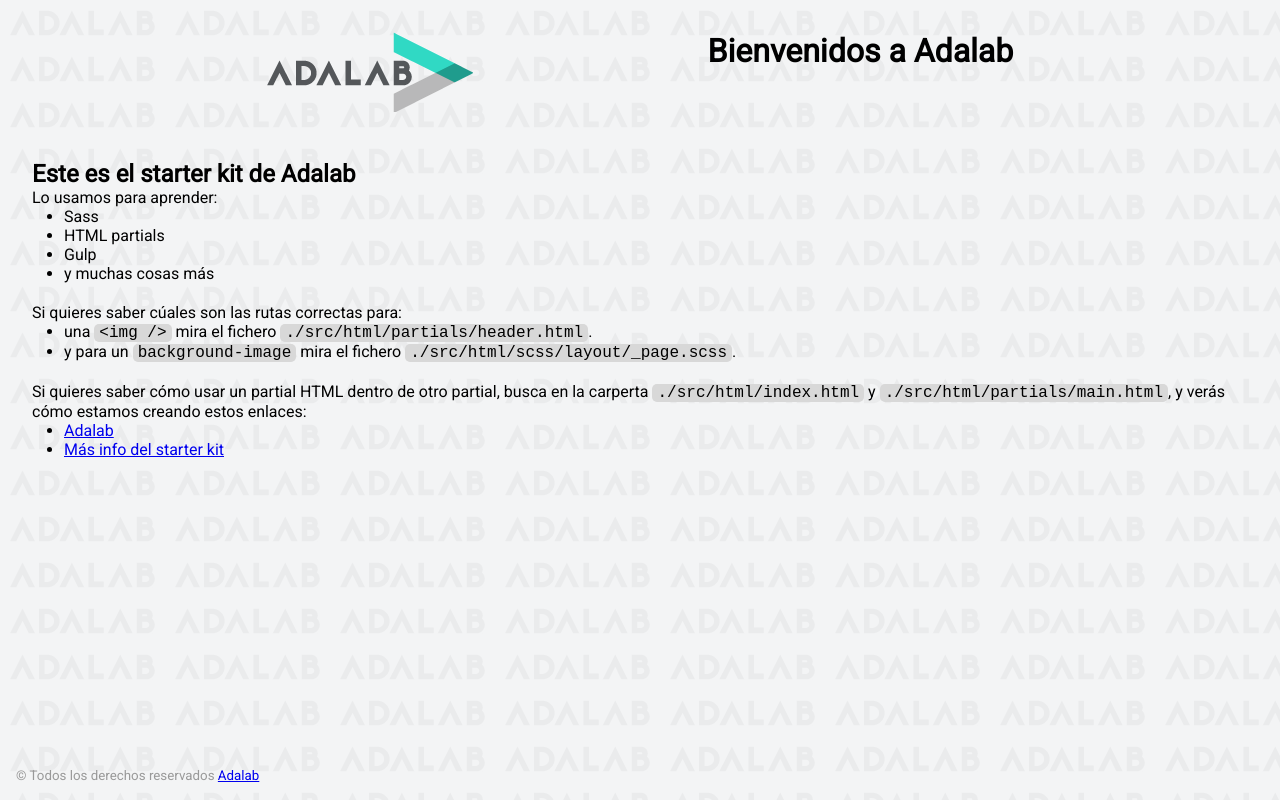
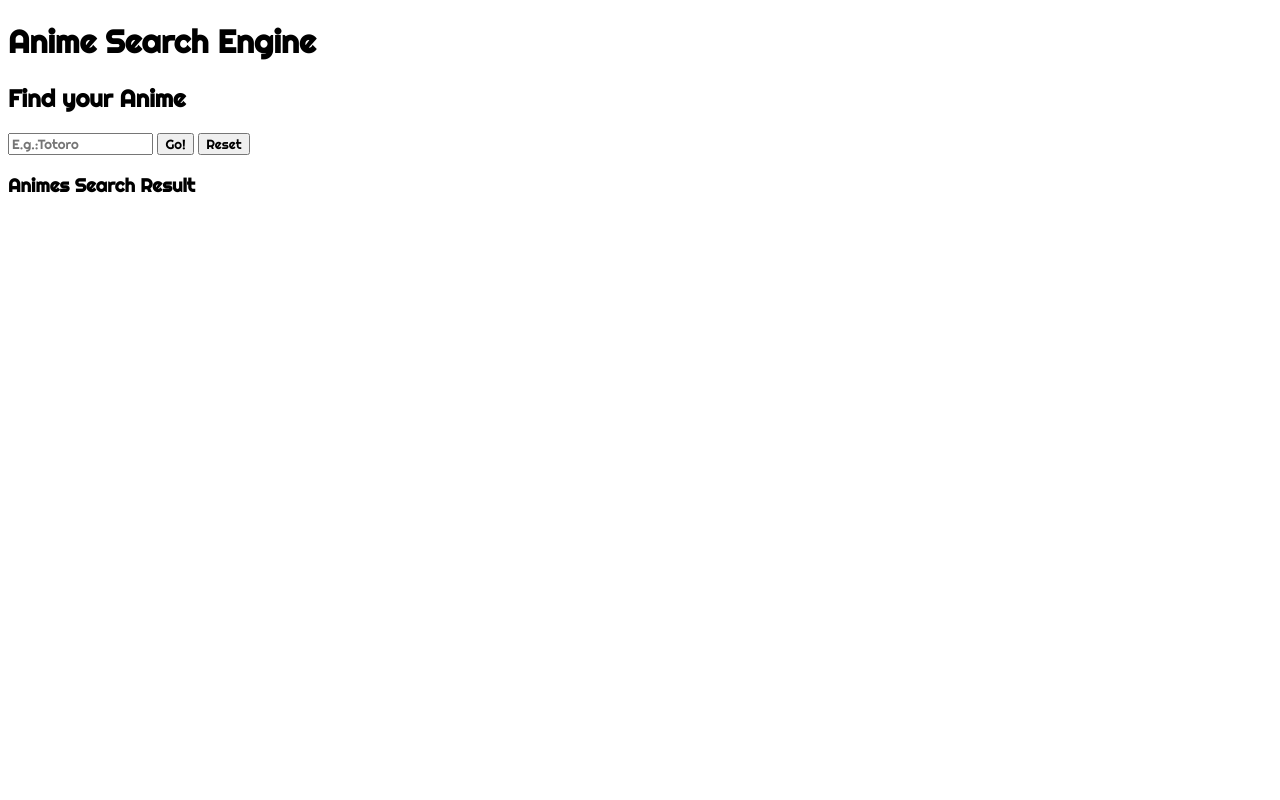
Before and after one commit to IsaGarabana/Pure-JS---Anime-Search-Engine, a website: page docs/index.html in a window 1280 px wide. Drawn offline with Linux system fonts and the light colour scheme.

Commit message:
add new js functions

```diff
--- a/docs/assets/css/main.css
+++ b/docs/assets/css/main.css
@@ -1 +1 @@
-*{box-sizing:border-box;margin:0;padding:0}.code{font-size:16px;background:#d8d8d8;padding:0 5px;border-radius:5px}.link__adalab:hover{background-color:#099d8d;color:#fff}.link__github:hover{background-color:#CCC;color:#000}body{padding:2rem;height:100vh;background-image:url("../images/bg-adalab.png");background-color:#f3f4f5;font-family:"Roboto",sans-serif}.page__header{display:flex;justify-content:space-evenly;margin-bottom:3rem}.page__footer{position:fixed;left:0;bottom:0;width:100vw;padding:1rem;color:#999}.main__list{padding-left:2rem;padding-bottom:20px}
+*{box-sizing:border-box;font-family:"Righteous", cursive;list-style:none}.topAnimeList{display:flex;align-items:center;justify-content:space-around}.topAnimeList__item--image{border:1px solid rebeccapurple}.topAnimeList__item--text{text-align:center}
--- a/docs/assets/js/main.js
+++ b/docs/assets/js/main.js
@@ -1 +1 @@
-"use strict";console.log(">> Ready :)");
+"use strict";const searchResult=document.querySelector(".js-searchResult"),apiUrl="https://api.jikan.moe/v3/search/anime?q=",searchInput=document.querySelector(".js-input"),searchBtn=document.querySelector(".js-searchBtn");let data=[],dataFavorites=[];function renderAnime(t){console.log(t),searchResult.innerHTML+=`<li class="js_addToFav">\n\t\t\t<img\n\t\t\t\tsrc="${t.image_url}"\n\t\t\t\tclass=""\n\t\t\t></img>\n\t\t\t<p class="">${t.title}</p>\n\t\t</li>`}function renderAnimeList(){for(const t of data)renderAnime(t);const t=document.querySelectorAll(".js_addToFav");console.log(t);for(const e of t)e.addEventListener("click",handleAddtoFavs)}function handleSearchButton(t){t.preventDefault();const e=searchInput.value;e.length>2?fetch(`${apiUrl}${e}+ &limit=3`).then(t=>t.json()).then(t=>{data=t.results,renderAnimeList()}):alert("Please type at least 3 characters to start searching")}function handleAddtoFavs(t){console.log(t.currentTarget)}searchBtn.addEventListener("click",handleSearchButton);
--- a/docs/index.html
+++ b/docs/index.html
@@ -3,66 +3,69 @@
 	<head>
 		<meta charset="UTF-8" />
 		<meta name="viewport" content="width=device-width, initial-scale=1" />
-    <title>Adalab Web Starter Kit</title>
-    <link href="https://fonts.googleapis.com/css?family=Roboto&display=swap" rel="stylesheet" />
+		<title>Anime Search Engine</title>
+		<link rel="preconnect" href="https://fonts.googleapis.com" />
+		<link rel="preconnect" href="https://fonts.gstatic.com" crossorigin />
+		<link
+			href="https://fonts.googleapis.com/css2?family=Righteous&family=Roboto:wght@100&display=swap"
+			rel="stylesheet"
+		/>
 		<link rel="stylesheet" href="./assets/css/main.css" />
-    <link rel="icon" href="./assets/images/favicon.png" />
+		<link rel="icon" href="./assets/images/totoro.png" />
 	</head>
 
 	<body>
-    <div class="page">
-      <header class="page__header">
-        <img src="./assets/images/logo-adalab.png" alt="Adalab">
-        <h1>Bienvenidos a Adalab</h1>
+		<header class="header">
+			<h1 class="header__title">Anime Search Engine</h1>
+
+			<div class="">
+				<h2 class="">Find your Anime</h2>
+				<form class="">
+					<label class="" for="search"></label>
+					<input
+						class="js-input"
+						id="search"
+						type="text"
+						name="search"
+						value=""
+						placeholder="E.g.:Totoro"
+					/>
+					<input class="js-searchBtn" type="submit" name="button" value="Go!" />
+					<input class="" type="button" name="button" value="Reset" />
+				</form>
+			</div>
 		</header>
 
-      <main class="page__main">
-        <h2>Este es el starter kit de Adalab</h2>
-        <p>Lo usamos para aprender:</p>
-        <ul class="main__list">
-          <li>Sass</li>
-          <li>HTML partials</li>
-          <li>Gulp</li>
-          <li>y muchas cosas más</li>
-        </ul>
-        <p>Si quieres saber cúales son las rutas correctas para:</p>
-        <ul class="main__list">
-          <li>
-            una <code class="code">&lt;img /&gt;</code> mira el fichero
-            <code class="code">./src/html/partials/header.html</code>.
+		<main class="main">
+			<!-- <section class="">
+				<div class="">
+					<h3 class="">My Top Animes</h3>
+					<button class="">Clear List</button>
+				</div>
+
+				<ul class="topAnimeList js-topAnimeList">
+					<li class= "topAnimeList__item js-topAnime" >
+						<img src="https://via.placeholder.com/150x150/ffffff/666666/?text=Favorito1" class= "topAnimeList__item--image" alt="titulo de favorito1" title="Titulo de Favorito2"></img>
+						<p class= "topAnimeList__item--text"> Favorito</p>
 					</li>
-          <li>
-            y para un <code class="code">background-image</code> mira el fichero
-            <code class="code">./src/html/scss/layout/_page.scss</code>.
+					<li class= "topAnimeList__item js-topAnime" >
+						<img src="https://via.placeholder.com/150x150/ffffff/666666/?text=Favorito2" class= "topAnimeList__item--image">
+					</img>
+						<p class= "topAnimeList__item--text"> Favorito 2</p>
+					</li>
+					<li class= "topAnimeList__item js-topAnime" >
+						<img src="https://via.placeholder.com/150x150/ffffff/666666/?text=Favorito3" class= "topAnimeList__item--image">
+					</img>
+						<p class= "topAnimeList__item--text"> Favorito 3</p>
 					</li>
 				</ul>
-        <p>
-          Si quieres saber cómo usar un partial HTML dentro de otro partial, busca en la carperta
-          <code class="code">./src/html/index.html</code> y
-          <code class="code">./src/html/partials/main.html</code>, y verás cómo estamos creando estos
-          enlaces:
-        </p>
-        <ul class="main__list">
-          <li>
-            <a class="link__adalab" href="https://adalab.es">Adalab</a>
+			</section> -->
 
-          </li>
-          <li>
-            <a class="" href="./more-info.html">Más info del starter kit</a>
-
-          </li>
-        </ul>
+			<section class="">
+				<h3 class="">Animes Search Result</h3>
+				<ul class="searchResult js-searchResult"></ul>
+			</section>
 		</main>
-
-      <footer class="page__footer">
-        <small>
-          &copy; Todos los derechos reservados
-          <a class="link__adalab" href="https://adalab.es">Adalab</a>
-
-        </small>
-      </footer>
-
-    </div>
 		<script src="./assets/js/main.js"></script>
 	</body>
 </html>
```
Also changed, not shown: docs/more-info.html (deleted, +0 -37 lines), src/js/main.js (+5 -3 lines), docs/assets/images/bg-adalab.png (deleted), docs/assets/images/favicon.png (deleted), docs/assets/images/logo-adalab.png (deleted), docs/assets/images/totoro.png (added). Lines whose indentation alone changed are shown as unchanged.
